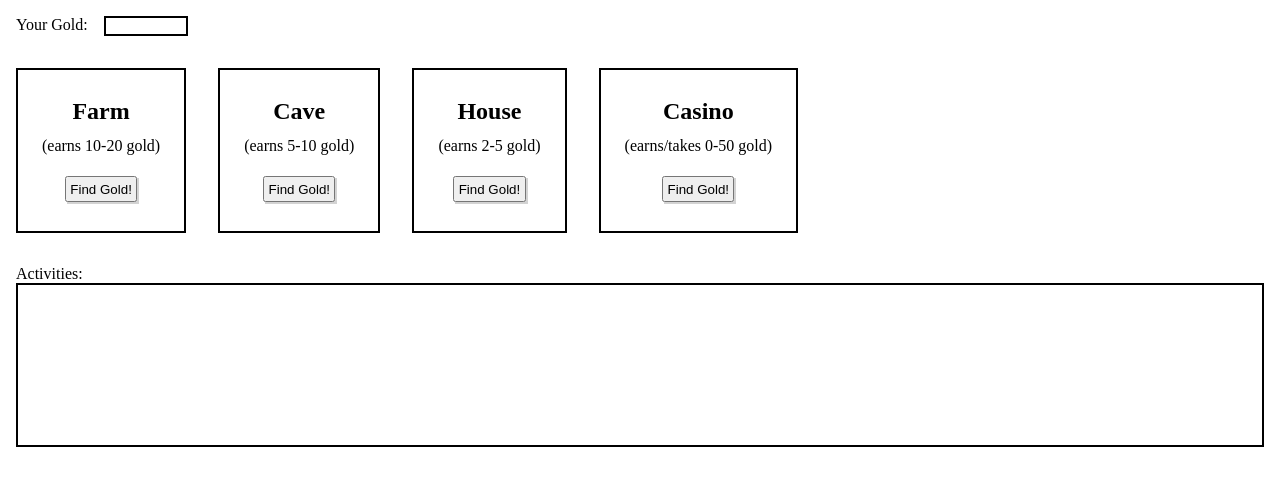
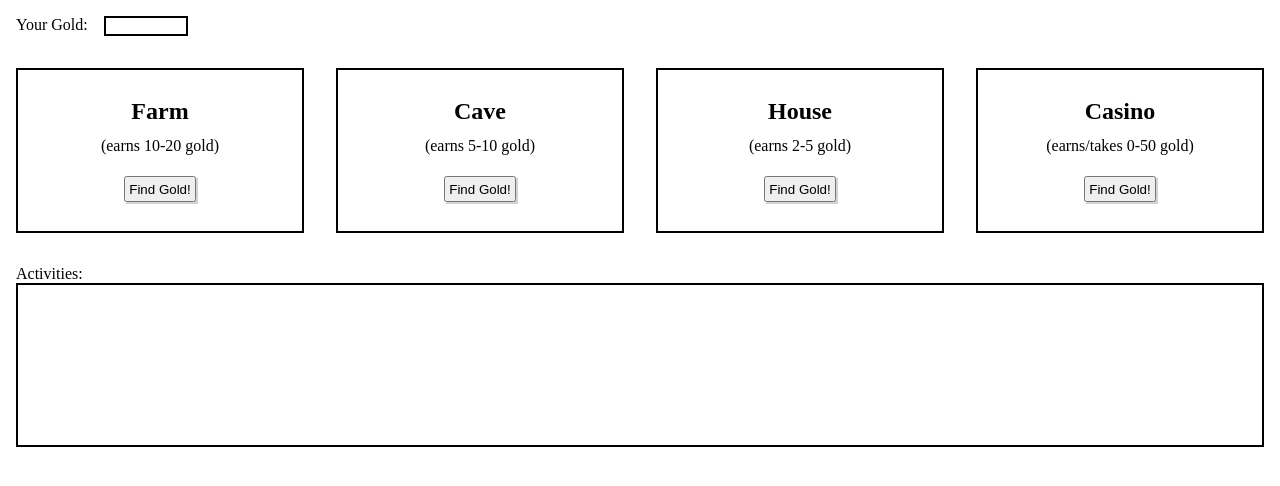
Before and after one commit to JennyWauer/ninja_gold, a Django app: page / in a window 1280 px wide. Shown: the top 486 px of the page. Run offline with Django 3.2, Linux system fonts and the light colour scheme.

Commit message:
update place width

```diff
--- a/ninja_app/static/style.css
+++ b/ninja_app/static/style.css
@@ -23,8 +23,7 @@
 .cards {
     display: flex;
     width: auto;
-    margin: 1em;
-    margin-left: 0;
+    margin: 1em 0;
 }
 
 
@@ -34,6 +33,7 @@
     padding: 1em;
     margin: 1em;
     text-align: center;
+    width: 23%;
 }
 
 .place h2, .place p {
```
